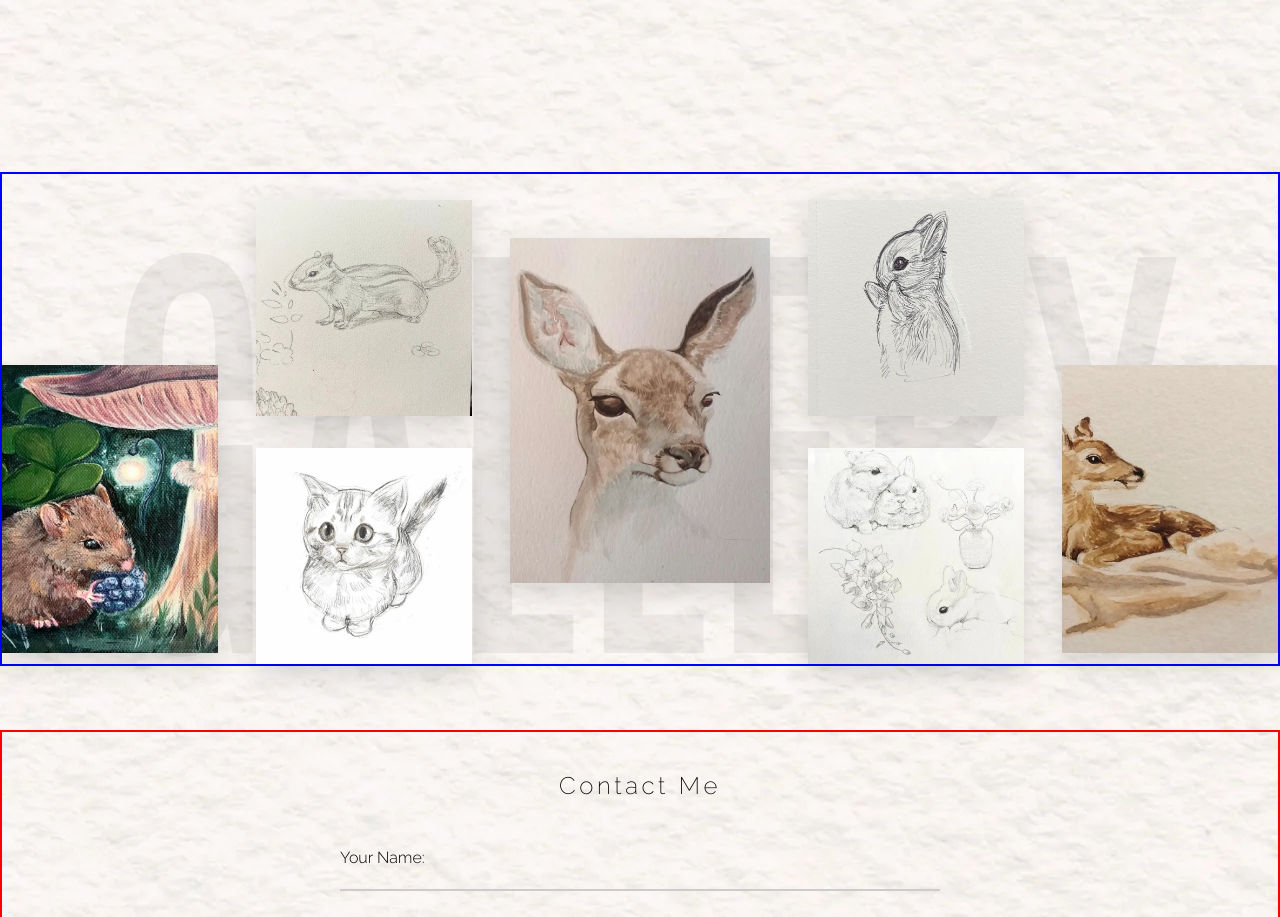
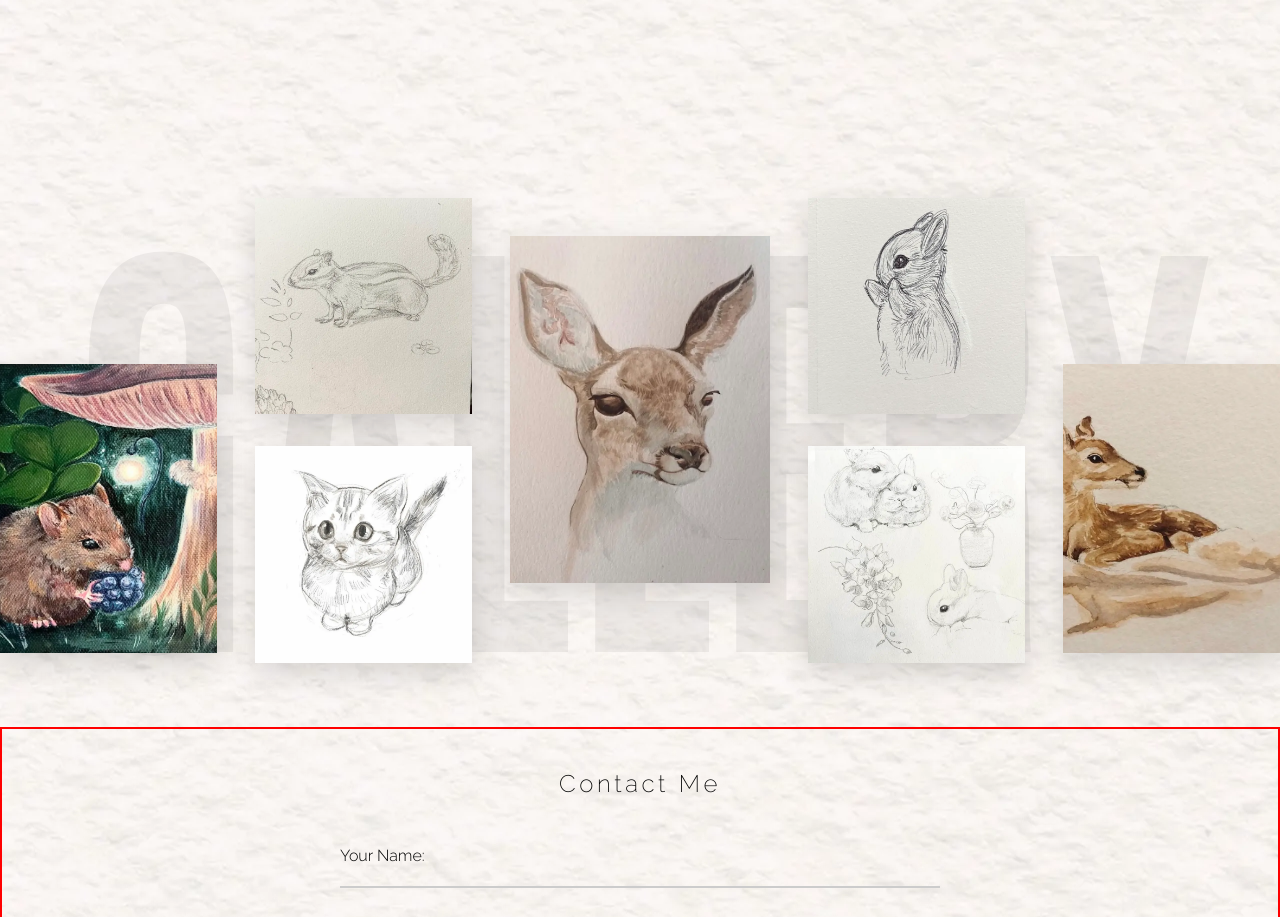
Before and after one commit to leahhwd/hv-art-portfolio, an Angular app: page / in a window 1280 px wide. Shown: the part 1340-2257 px from the top of the page. Built offline with nearby package versions, Linux system fonts and the light colour scheme; a web font is replaced by a local one.

Commit message:
feature: updated gallery spacing

```diff
--- a/src/app/sections/gallery/gallery.component.css
+++ b/src/app/sections/gallery/gallery.component.css
@@ -56,7 +56,6 @@
 
  .desktop-gallery {
     position: relative;
-    border: 2px solid blue;
     margin-bottom: 5%;
     margin-top: 5%;
 }
@@ -72,6 +71,9 @@
     font-size: 30vw;
     opacity: 0.05;
     font-family: 'Antonio', sans-serif;
+    font-weight: 800;
+
+
 }
 
 .desktop-wrapper {
--- a/src/app/sections/gallery/gallery.component.html
+++ b/src/app/sections/gallery/gallery.component.html
@@ -23,7 +23,9 @@
 </div>
 
 <div class="desktop-gallery">
+    <div class="watermark-wrap">
     <span class="gallery-watermark">GALLERY</span>
+</div>
 
     <div class="desktop-wrapper">
         <div class="gallery-col offset-down">
```
